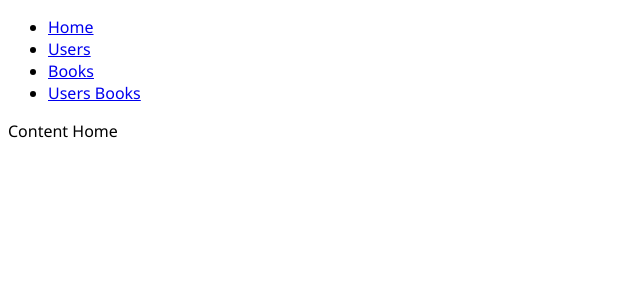
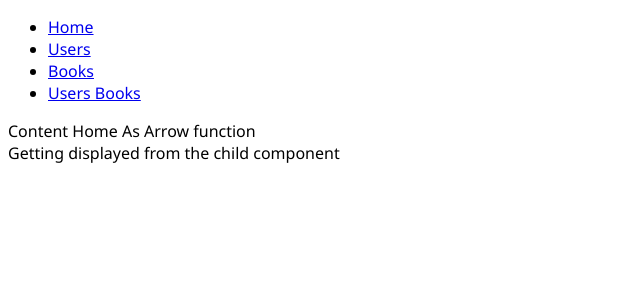
Before and after one commit to netvgit/state-management-tools-proto, a React app: page / in a window 1280 px wide. Shown: the top 300 px of the page, without its empty margins (0-640 px from the left). Built offline with nearby package versions, Linux system fonts and the light colour scheme; the HTML template or start-up script is replaced by a standard one.

Commit message:
Added arrow functions to Home page component

```diff
--- a/src/components/Home.js
+++ b/src/components/Home.js
@@ -1,13 +1,19 @@
 import React, { Component } from "react";
 
-class Home extends Component {
-  render() {
-    return (
-      <div>
-        Content Home
-      </div>
-    );
-  }
+const HomeContent = (props) => {
+  return (
+    <div>
+      { props.homePageContent }
+    </div>
+  )
 }
 
+const Home = () => {
+  return (
+    <div>
+      Content Home As Arrow function
+      <HomeContent homePageContent='Getting displayed from the child component' />
+    </div>
+  );
+}
 export default Home;
```
